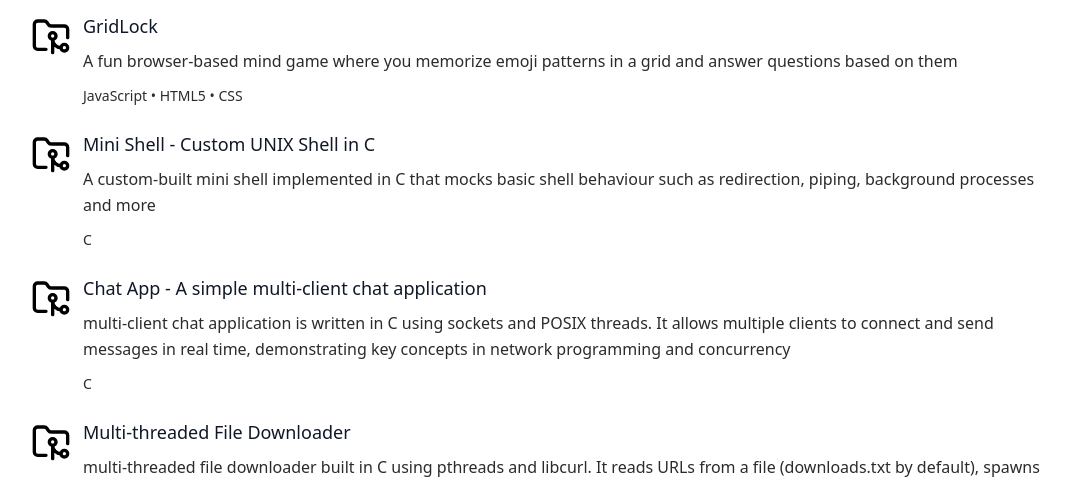
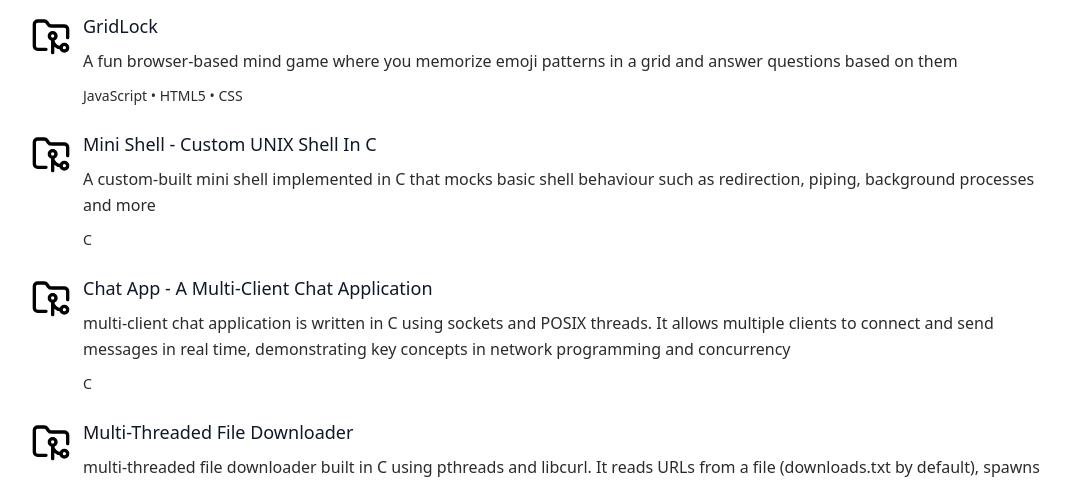
Before and after one commit to cheran2005/Cheran-s-Portfolio-Website-V2, a React (Vite) app: page / in a window 1280 px wide. Shown: the part 900-1385 px from the top of the page, without its empty margins (97-1167 px from the left). Built offline with nearby package versions, Linux system fonts and the light colour scheme.

Commit message:
fixing grammer issue:

```diff
--- a/src/App.tsx
+++ b/src/App.tsx
@@ -59,7 +59,7 @@ function App() {
     {
 
       id: 5,
-      title: "Mini Shell - Custom UNIX Shell in C",
+      title: "Mini Shell - Custom UNIX Shell In C",
       description:
         "A custom-built mini shell implemented in C that mocks basic shell behaviour such as redirection, piping, background processes and more",
       tags: ["C"],
@@ -69,7 +69,7 @@ function App() {
     {
 
       id: 6,
-      title: "Chat App - A simple multi-client chat application",
+      title: "Chat App - A Multi-Client Chat Application",
       description:
         "multi-client chat application is written in C using sockets and POSIX threads. It allows multiple clients to connect and send messages in real time, demonstrating key concepts in network programming and concurrency",
       tags: ["C"],
@@ -78,7 +78,7 @@ function App() {
     {
 
       id: 7,
-      title: "Multi-threaded File Downloader",
+      title: "Multi-Threaded File Downloader",
       description:
         "multi-threaded file downloader built in C using pthreads and libcurl. It reads URLs from a file (downloads.txt by default), spawns multiple threads, and downloads each file concurrently",
       tags: ["C"],
```
